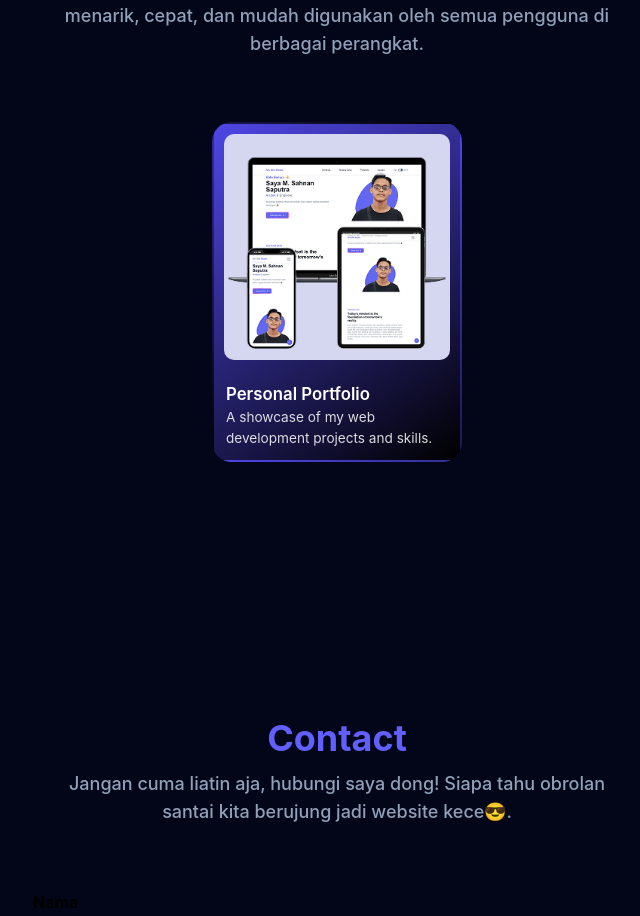
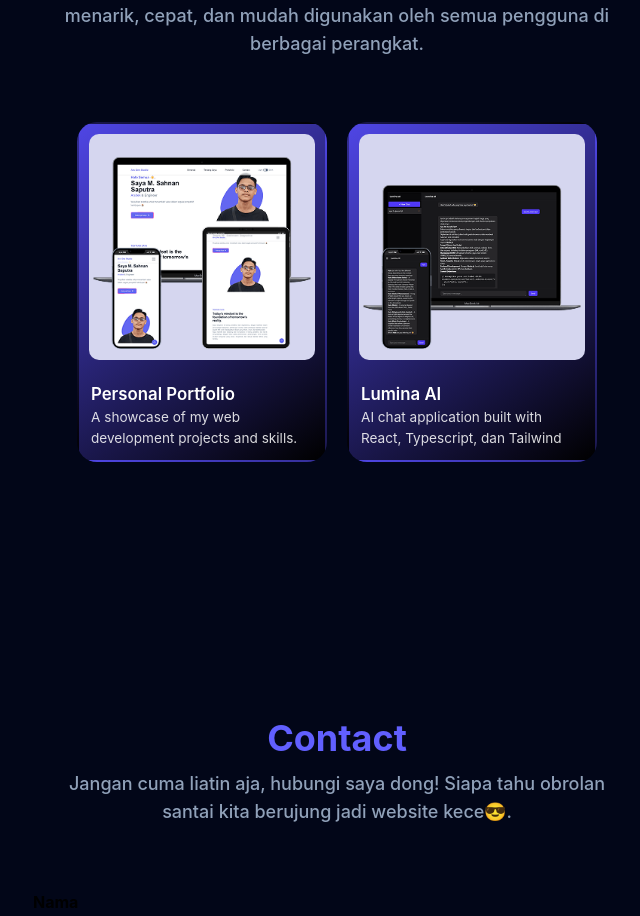
Before and after one commit to IrfanAqila31/Irfan-Dev-Portfolio, a React (Vite) app: page / in a window 1280 px wide. Shown: the part 1762-2678 px from the top of the page, without its empty margins (303-943 px from the left). Built offline with nearby package versions, Linux system fonts and the light colour scheme.

Commit message:
menambahkan portfolio project

```diff
--- a/src/components/ChromaGrid.tsx
+++ b/src/components/ChromaGrid.tsx
@@ -1,6 +1,7 @@
 import React, { useRef, useEffect } from "react";
 import { gsap } from "gsap";
 import personalWeb from "../assets/demo/personal-web.png";
+import AI from "../assets/demo/AI.png";
 
 export interface ChromaItem {
   image: string;
@@ -47,6 +48,15 @@
       borderColor: "#4F46E5",
       gradient: "linear-gradient(145deg,#4F46E5,#000)",
       url: "https://sahnanarc.github.io/Portofolio_Arc_One_Studio/",
+    },
+    {
+      image: AI,
+      title: "Lumina AI ",
+      subtitle: "AI chat application built with React, Typescript, dan Tailwind",
+      handle: "",
+      borderColor: "#4F46E5",
+      gradient: "linear-gradient(145deg,#4F46E5,#000)",
+      url: "https://ai-assistant-eight-taupe.vercel.app/",
     },
   ];
 
@@ -107,7 +117,7 @@
       ref={rootRef}
       onPointerMove={handleMove}
       onPointerLeave={handleLeave}
-      className={`relative w-full h-full flex flex-wrap justify-center items-start gap-3 ${className}`}
+      className={`relative w-full h-full flex flex-wrap justify-center items-start gap-5 ${className}`}
       style={
         {
           "--r": `${radius}px`,
```
Also changed, not shown: src/assets/demo/AI.png (added).
